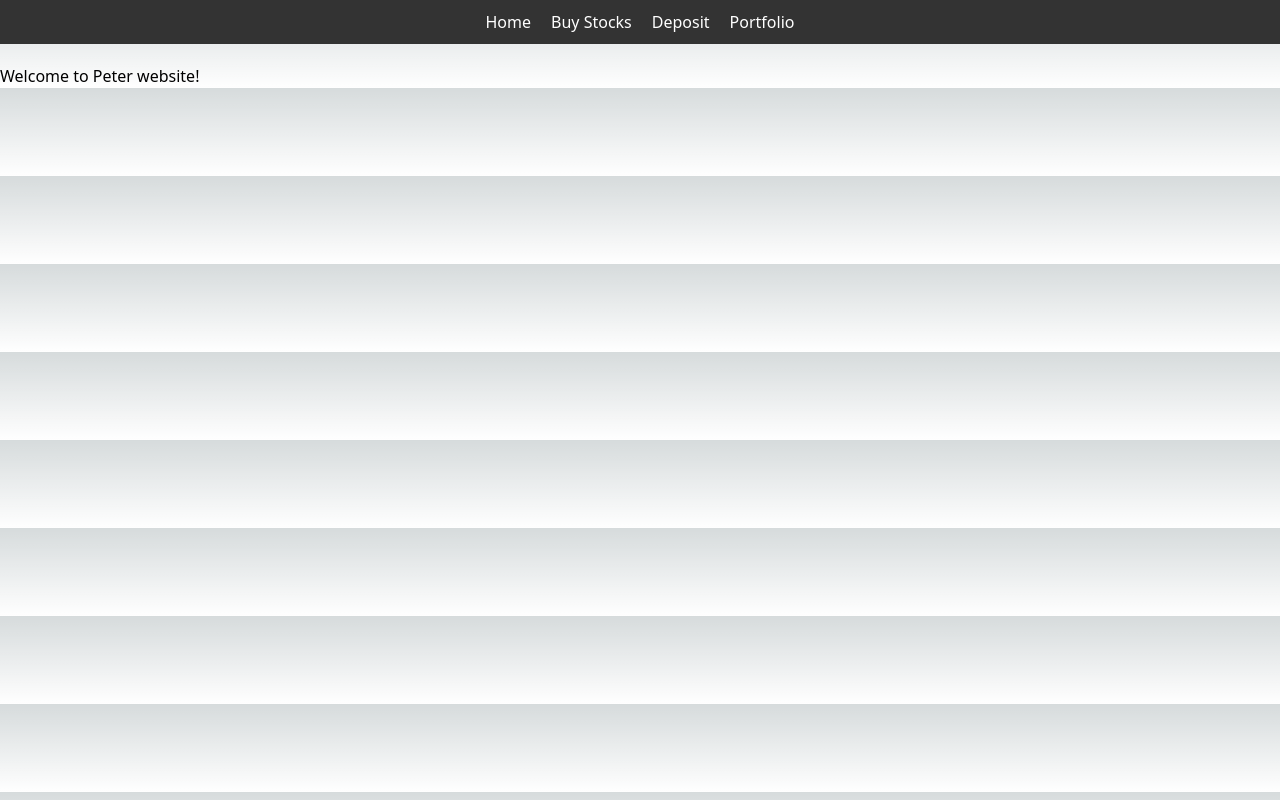
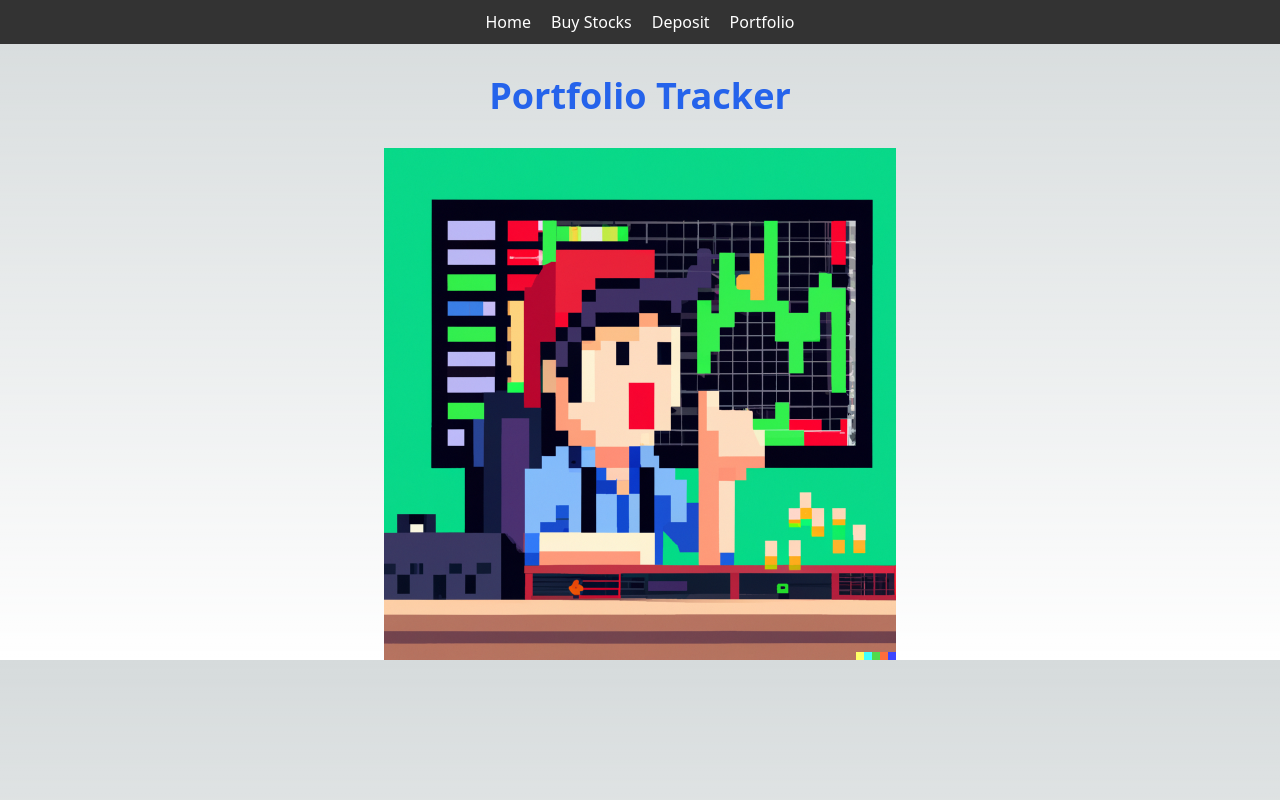
Before and after one commit to petertam888/finance-portfolio-application-ui, a Next.js app: page / in a window 1280 px wide. Built offline with nearby package versions, Linux system fonts and the light colour scheme.

Commit message:
update for routing and some styling for the UI

```diff
--- a/components/BuyStockForm.js
+++ b/components/BuyStockForm.js
@@ -1,8 +1,11 @@
 import React, { useState } from 'react';
 import axios from 'axios';
 import { useBackendUrl } from '../context/BackendUrlContext';
+import { useRouter } from 'next/router';
+
 
 const BuyStockForm = () => {
+  const router = useRouter();
   const {backendUrl} = useBackendUrl();
   const [userId, setUserId] = useState('');
   const [stockCode, setStockCode] = useState('');
@@ -14,6 +17,7 @@ const BuyStockForm = () => {
     try {
       await axios.get(`${backendUrl}/api/transaction/${userId}/buy/${stockCode}/${shares}`);
       alert('Stock bought successfully!');
+      router.push('/'); // Navigate to the home page
     } catch (error) {
       setErrorMessage('Failed to buy stock. Please try again.');
     }
--- a/package.json
+++ b/package.json
@@ -12,7 +12,8 @@
     "axios": "^1.6.8",
     "next": "14.2.1",
     "react": "^18",
-    "react-dom": "^18"
+    "react-dom": "^18",
+    "react-router-dom": "^6.22.3"
   },
   "devDependencies": {
     "eslint": "^8",
--- a/pages/_app.js
+++ b/pages/_app.js
@@ -1,5 +1,6 @@
 import "@/styles/globals.css";
 import { BackendUrlProvider } from '../context/BackendUrlContext';
+
 
 export default function App({ Component, pageProps }) {
 
--- a/pages/index.js
+++ b/pages/index.js
@@ -1,11 +1,13 @@
 import Navbar from '../components/NavBar';
+
 export default function Home() {
-
   return (
-    <div>
-      <Navbar/>
-      <h1>Welcome to Peter website!</h1>
-
+    <div className="container mx-auto text-center">
+      <Navbar />
+      <h1 className="text-4xl font-bold mt-8 text-blue-600">Portfolio Tracker</h1>
+      <div className="mt-8">
+        <img src="/traderInPixelArt.png" alt="Trader Image" className="w-full max-w-lg mx-auto" />
+      </div>
     </div>
   );
 }
--- a/pages/portfolio.js
+++ b/pages/portfolio.js
@@ -2,9 +2,22 @@ import CheckPortfolio from '../components/CheckPortfolio';
 
 export default function portfolio() {
     return (
-      <div id="buy" style={{ marginBottom: '40px' }}>
-        <h2 style={{ marginBottom: '20px' }}>My Portfolio </h2>
+      <div className="container" id="buy" style={{ marginBottom: '40px' }}>
+        <h1 className="heading">My Portfolio </h1>
         <CheckPortfolio/>
+        <style jsx>{`
+        .container {
+          max-width: 800px;
+          margin: 0 auto;
+          text-align: center;
+        }
+        .heading {
+          font-size: 3rem; /* Increased font size */
+          margin-top: 40px;
+          color: #007bff; /* Blue color */
+          text-shadow: 2px 2px 4px rgba(0, 0, 0, 0.3); /* Text shadow */
+        }
+      `}</style>
       </div>
     );
   }
```
Also changed, not shown: public/traderInPixelArt.png (added), 1 other file (tests, documents, lock files or other folders).
